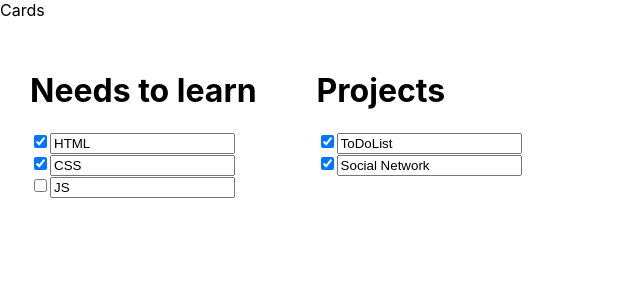
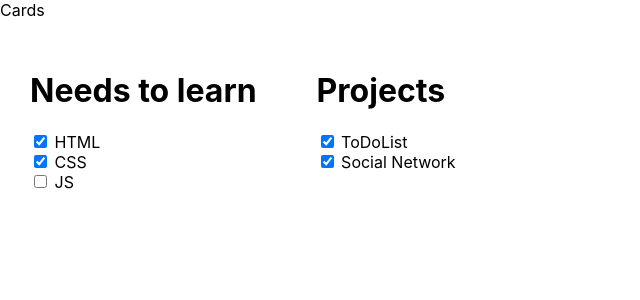
Before and after one commit to 1rko/to-do-list, a React (Create React App) app: page / in a window 1280 px wide. Shown: the top 300 px of the page, without its empty margins (0-640 px from the left). Built offline with nearby package versions, Linux system fonts and the light colour scheme.

Commit message:
Cards for toDoList - done

```diff
--- a/src/Components/Card.tsx
+++ b/src/Components/Card.tsx
@@ -10,7 +10,7 @@ export const Card: React.FC<PropsTasksType> = (props) => {
                     return (
                         <li key={li.id}>
                             <input type="checkbox" checked={li.done}/>
-                            <input type="text" value={li.task}/>
+                            <span> {li.task} </span>
                         </li>)
                 }
             )}
```
